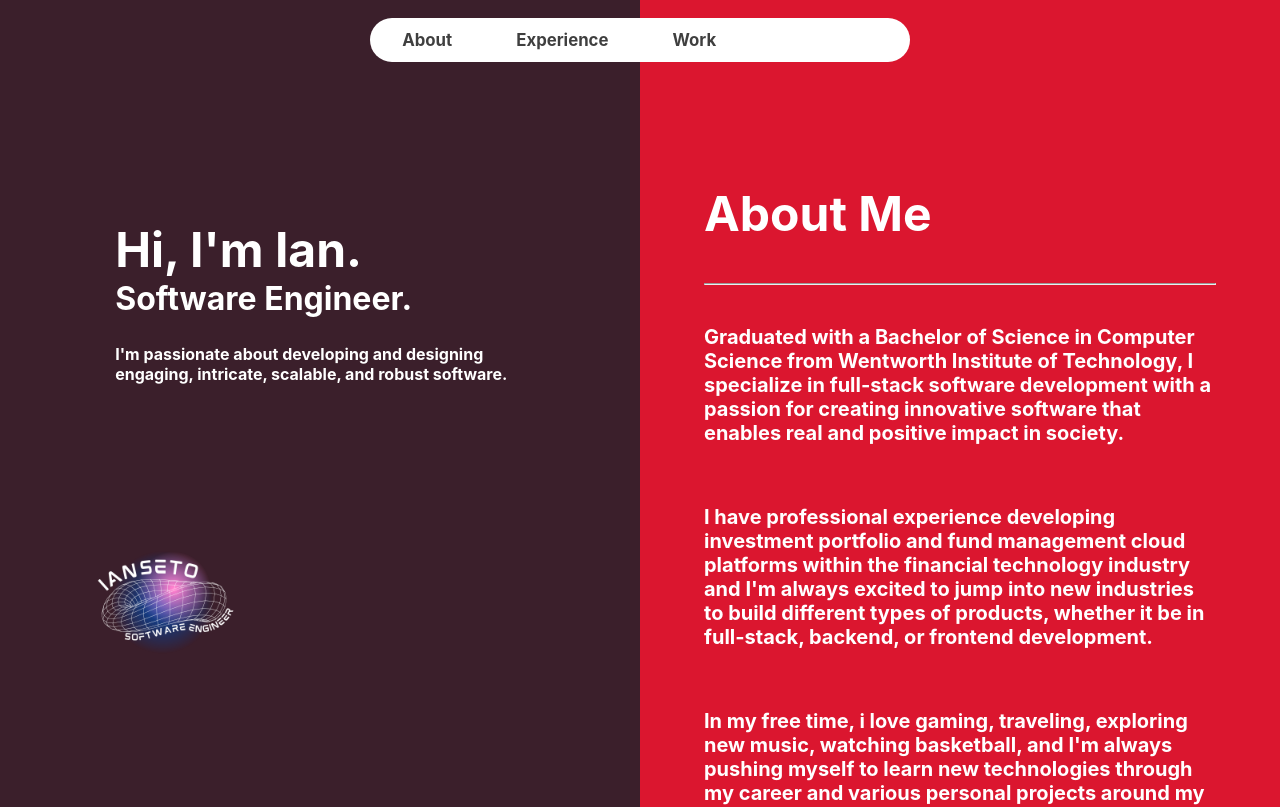
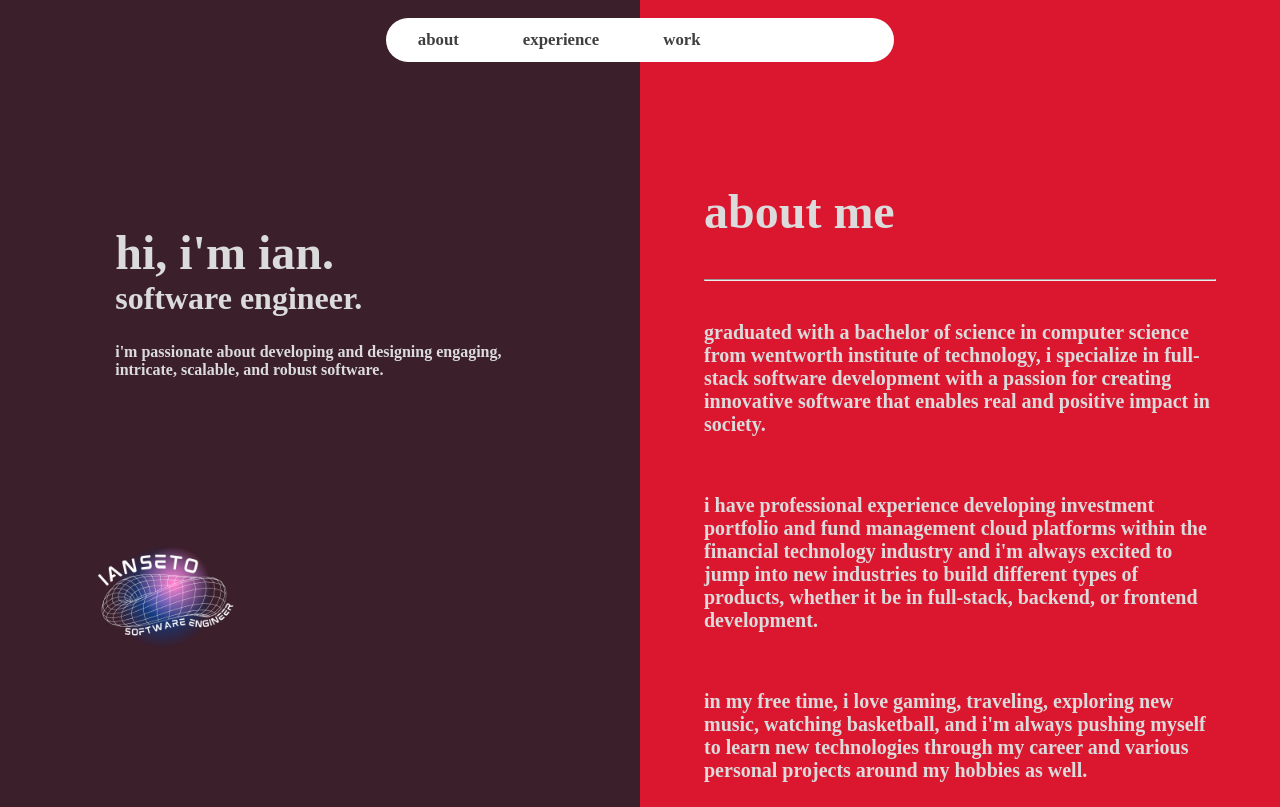
Before and after one commit to setoi1/Portfolio-ianseto.dev, a React (Vite) app: page / in a window 1280 px wide. Shown: the top 807 px of the page. Built offline with nearby package versions, Linux system fonts and the light colour scheme; some icons are missing.

Commit message:
new changes to styling

```diff
--- a/src/components/About/About.tsx
+++ b/src/components/About/About.tsx
@@ -12,7 +12,7 @@ export default function About() {
           <br></br>
           <p>I have professional experience developing investment portfolio and fund management cloud platforms within the financial technology industry and I'm always excited to jump into new industries to build different types of products, whether it be in full-stack, backend, or frontend development.</p>
           <br></br>
-          <p>In my free time, i love gaming, traveling, exploring new music, watching basketball, and I'm always pushing myself to learn new technologies through my career and various personal projects around my hobbies as well.</p>
+          <p>In my free time, I love gaming, traveling, exploring new music, watching basketball, and I'm always pushing myself to learn new technologies through my career and various personal projects around my hobbies as well.</p>
         </div>
       </div>
     </section>
--- a/src/components/Landing/Landing.tsx
+++ b/src/components/Landing/Landing.tsx
@@ -1,4 +1,3 @@
-import { motion } from 'framer-motion';
 import { FaLinkedin, FaGithub, FaEnvelope } from "react-icons/fa6";
 
 import './Landing.css';
--- a/src/styling/index.css
+++ b/src/styling/index.css
@@ -4,16 +4,40 @@ html {
 
 body {
   margin: 0;
+<<<<<<< HEAD
   font-family: -apple-system, BlinkMacSystemFont, 'Montserrat', sans-serif;;
+=======
+  font-family: -apple-system, BlinkMacSystemFont, 'Major Mono Display', monospace;
+>>>>>>> 49665a5 (new changes to styling)
   font-size: 100%;
   font-weight: 750;
+  text-transform: lowercase;
   -webkit-font-smoothing: antialiased;
   -moz-osx-font-smoothing: grayscale;
   min-height: 100vh;
   width: 100%;
   overflow-x: hidden;
+<<<<<<< HEAD
   background-color: #3B1F2B;
   color: white;
+=======
+  background: linear-gradient(-45deg, #0E1C26, #2A454B, #294861);
+  background-size: 400% 400%;
+  animation: gradient 10s ease infinite;
+  color: rgb(219, 219, 219);
+>>>>>>> 49665a5 (new changes to styling)
+}
+
+@keyframes gradient {
+	0% {
+		background-position: 0% 50%;
+	}
+	50% {
+		background-position: 100% 50%;
+	}
+	100% {
+		background-position: 0% 50%;
+	}
 }
 
 body::-webkit-scrollbar {
```
